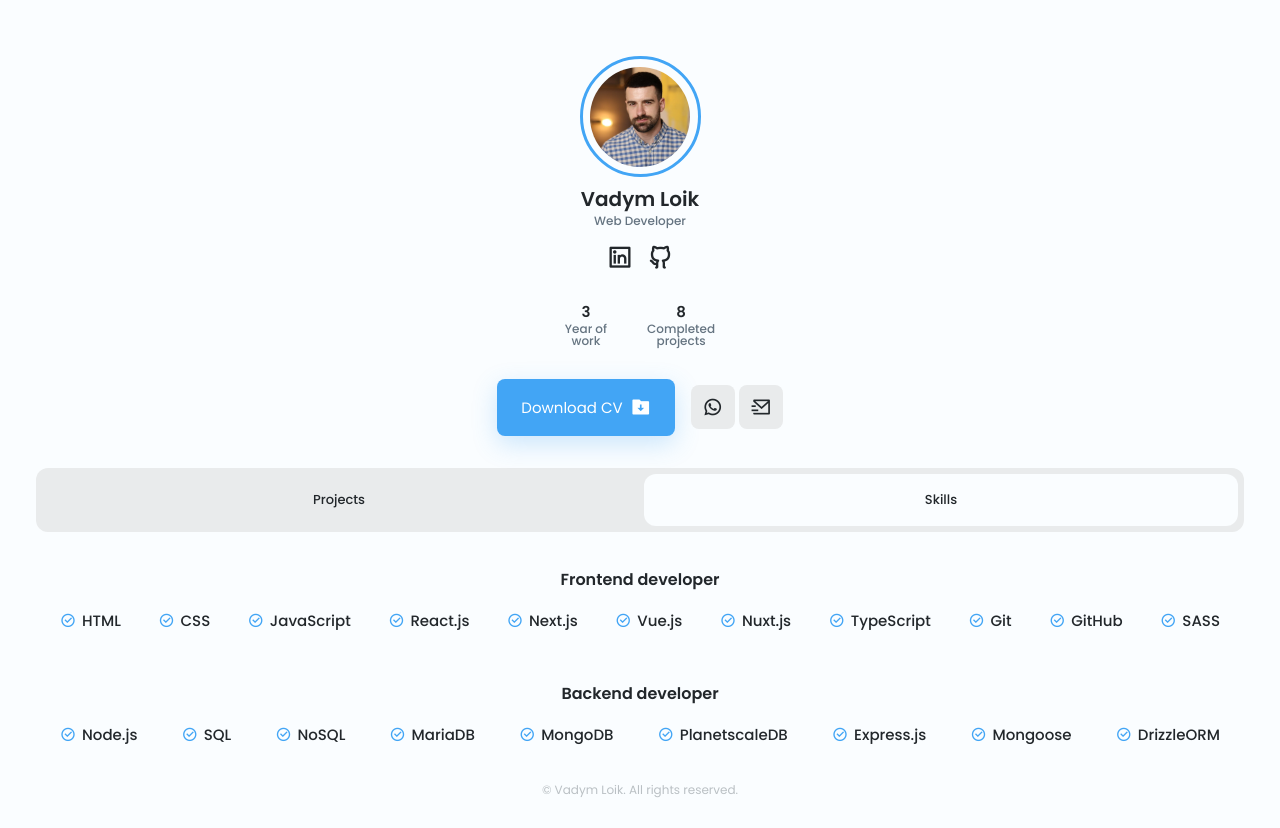
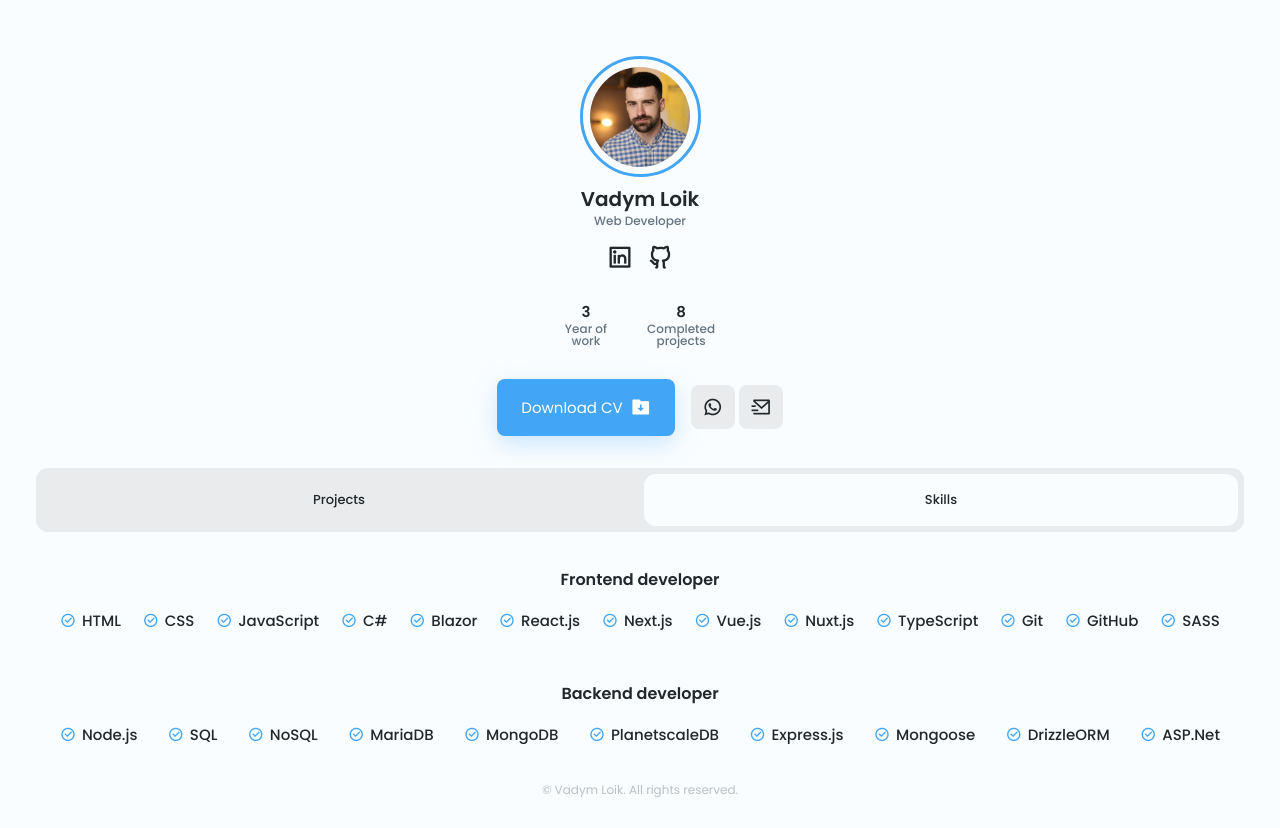
Before and after one commit to vadym-loik/portfolio, a Vue app in the folder vite-project/: page / in a window 1280 px wide. Both pictures are taken after a click on the button "Skills". Built offline with nearby package versions, Linux system fonts and the light colour scheme.

Commit message:
update front and back skills lists in Skills component

```diff
--- a/vite-project/src/components/Skills.vue
+++ b/vite-project/src/components/Skills.vue
@@ -42,11 +42,11 @@
 import { ref } from 'vue';
 
 const frontSkills = ref([
-  'HTML', 'CSS', 'JavaScript', 'React.js', 'Next.js', 'Vue.js', 'Nuxt.js', 'TypeScript', 'Git', 'GitHub', 'SASS',
+  'HTML', 'CSS', 'JavaScript', 'C#', 'Blazor', 'React.js', 'Next.js', 'Vue.js', 'Nuxt.js', 'TypeScript', 'Git', 'GitHub', 'SASS',
 ])
 
 const backSkills = ref([
-  'Node.js', 'SQL', 'NoSQL', 'MariaDB', 'MongoDB', 'PlanetscaleDB', 'Express.js', 'Mongoose', 'DrizzleORM',
+  'Node.js', 'SQL', 'NoSQL', 'MariaDB', 'MongoDB', 'PlanetscaleDB', 'Express.js', 'Mongoose', 'DrizzleORM', 'ASP.Net'
 ])
 </script>
 
```
